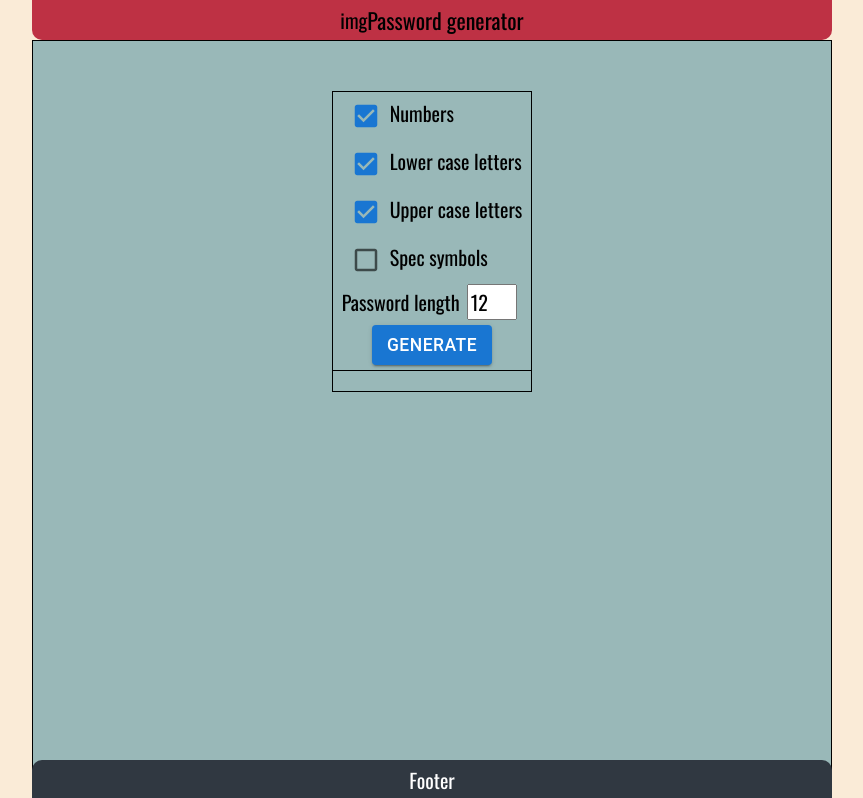
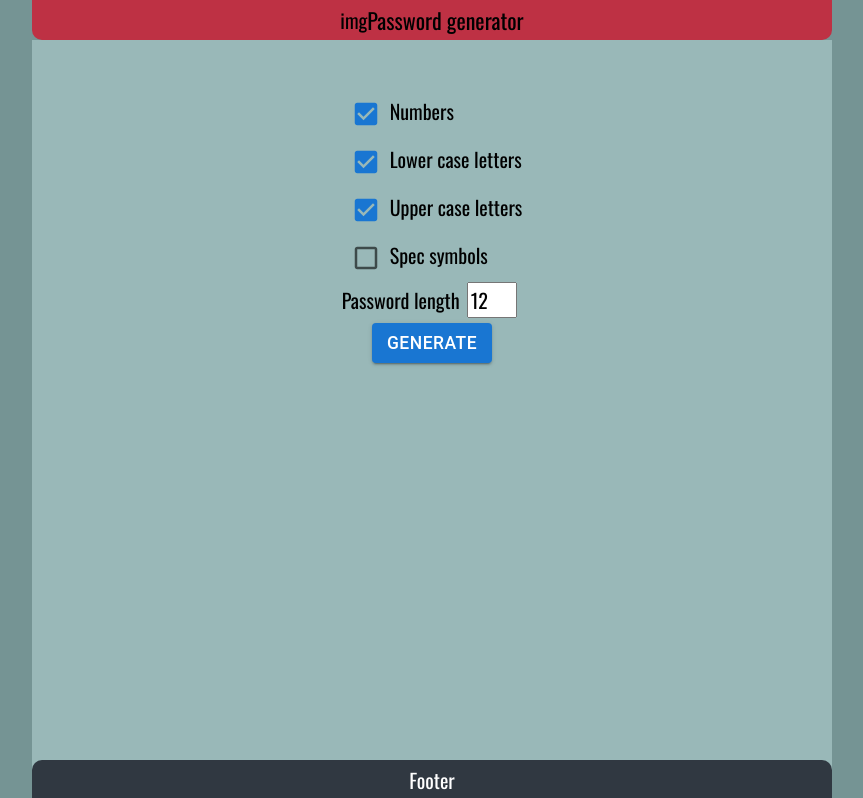
Before and after one commit to patr4519/pass-generator-v2, a React (Create React App) app: page / in a window 1280 px wide. Shown: the top 798 px of the page, without its empty margins (208-1071 px from the left). Built offline with nearby package versions, Linux system fonts and the light colour scheme.

Commit message:
Some styles

```diff
--- a/src/components/Generator/Generator.module.scss
+++ b/src/components/Generator/Generator.module.scss
@@ -2,14 +2,12 @@
   display: flex;
   justify-content: center;
   height: 955px;
-  border: 1px solid black;
   background-color: rgb(153, 184, 184);
 
   .generator {
     margin-top: 50px;
     width: 200px;
     height: 280px;
-    border: 1px solid black;
     display: flex;
     flex-direction: column;
     align-items: center;
@@ -26,7 +24,6 @@
     }
 
     .passwordList {
-        border: 1px solid black;
         min-width: 200px;
         padding: 10px;
 
@@ -34,6 +31,7 @@
           display: flex;
           justify-content: space-between;
           align-items: center;
+          margin: 3px 0;
 
           span {
             margin-right: 15px;
--- a/src/components/Generator/index.tsx
+++ b/src/components/Generator/index.tsx
@@ -77,7 +77,7 @@ export const Generator = () => {
           <input
             className={styles.passLength}
             value={passLength}
-            min={6}
+            min={8}
             max={20}
             onChange={(e) => setPassLength(Number(e.target.value))}
             type="number"
--- a/src/index.scss
+++ b/src/index.scss
@@ -9,7 +9,7 @@ body {
   padding: 0;
   width: 800px;
   margin: auto;
-  background-color: antiquewhite;
+  background-color: rgb(117, 148, 148);
 }
 
 ul,
```
